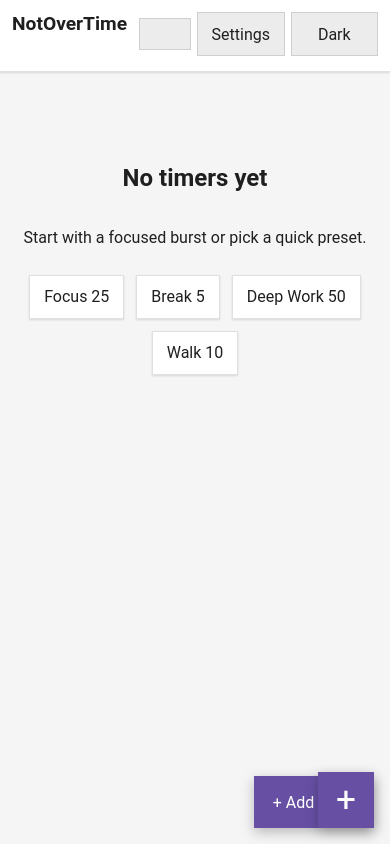
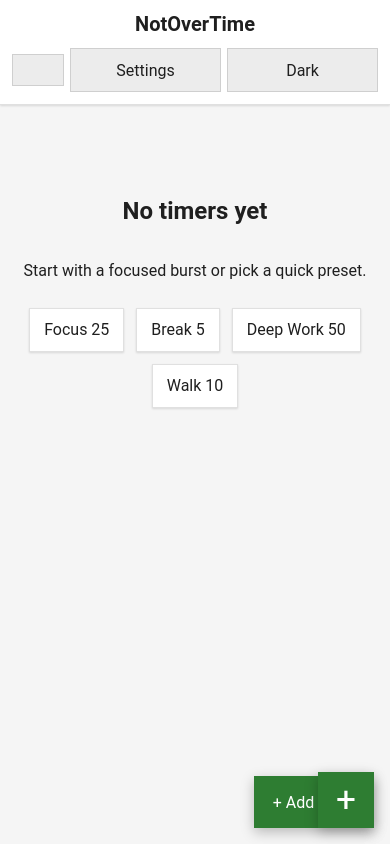
Before and after one commit to wal-z1/NotOverTime, a React (Vite) app: page / in a window 390 px wide. Built offline with nearby package versions, Linux system fonts and the light colour scheme.

Commit message:
Center header and add progress bar

```diff
--- a/src/App.jsx
+++ b/src/App.jsx
@@ -3,8 +3,8 @@ import { useEffect, useMemo, useRef, useState } from 'react';
 const STORAGE_PREFIX = 'timers.v1';
 const MAX_TIMERS = 50;
 const DEFAULT_SOUND = 'Beep';
-const LIGHT_DEFAULT_COLOR = '#6750a4';
-const DARK_DEFAULT_COLOR = '#d0bcff';
+const LIGHT_DEFAULT_COLOR = '#2e7d32';
+const DARK_DEFAULT_COLOR = '#81c784';
 const DEMO_PRESETS = [
   { name: 'Focus 25', seconds: 25 * 60 },
   { name: 'Break 5', seconds: 5 * 60 },
@@ -17,7 +17,7 @@ function getDefaultTrackerColor() {
     : LIGHT_DEFAULT_COLOR;
 }
 
-const TRACKER_COLORS = [getDefaultTrackerColor(), '#ff6f61', '#ff9800', '#4caf50', '#2196f3', '#e91e63', '#00acc1'];
+const TRACKER_COLORS = [getDefaultTrackerColor(), '#6750a4', '#ff9800', '#4caf50', '#2196f3', '#e91e63', '#00acc1'];
 
 function clamp(value, min, max) {
   return Math.min(Math.max(value, min), max);
@@ -578,6 +578,9 @@ function App() {
                       <div className="elapsed-total">{formatDuration(timer.elapsedMs / 1000)} / {formatDuration(timer.totalMs / 1000)}</div>
                     </div>
                   </div>
+                  <div className="linear-progress" aria-label={`${Math.round(progress)}% complete`}>
+                    <span className="linear-progress-fill" style={{ width: `${progress}%`, backgroundColor: timer.color }} />
+                  </div>
 
                   <div className="actions-row">
                     {timer.state === 'running' ? (
--- a/src/styles.css
+++ b/src/styles.css
@@ -6,8 +6,8 @@
   --muted: #5f6368;
   --outline: rgba(0, 0, 0, 0.12);
   --shadow: rgba(0, 0, 0, 0.12);
-  --primary: #6750a4;
-  --primary-strong: #4f378b;
+  --primary: #2e7d32;
+  --primary-strong: #1b5e20;
   --on-primary: #ffffff;
   --ring-track: rgba(0, 0, 0, 0.08);
   --success: #2e7d32;
@@ -22,9 +22,9 @@
   --muted: #b7bcc2;
   --outline: rgba(255, 255, 255, 0.12);
   --shadow: rgba(0, 0, 0, 0.35);
-  --primary: #d0bcff;
-  --primary-strong: #a88bdb;
-  --on-primary: #241538;
+  --primary: #81c784;
+  --primary-strong: #4caf50;
+  --on-primary: #102313;
   --ring-track: rgba(255, 255, 255, 0.08);
   --success: #81c784;
   --danger: #ef9a9a;
@@ -88,9 +88,16 @@ button:active {
   box-shadow: 0 1px 2px var(--shadow);
 }
 
+.brand-wrap {
+  position: absolute;
+  left: 50%;
+  transform: translateX(-50%);
+}
+
 .brand-wrap h1 {
   margin: 0;
   font-size: clamp(1.2rem, 2vw, 2rem);
+  white-space: nowrap;
 }
 
 .header-actions {
@@ -222,7 +229,7 @@ button:active {
   place-items: center;
   width: 100%;
   min-height: 220px;
-  margin-bottom: 18px;
+  margin-bottom: 12px;
 }
 
 .timer-ring {
@@ -268,6 +275,21 @@ button:active {
   margin-top: 4px;
   color: var(--muted);
   font-size: 0.85rem;
+}
+
+.linear-progress {
+  width: 100%;
+  height: 8px;
+  margin-bottom: 18px;
+  overflow: hidden;
+  background: var(--ring-track);
+}
+
+.linear-progress-fill {
+  display: block;
+  height: 100%;
+  min-width: 0;
+  transition: width 0.25s ease;
 }
 
 .actions-row {
@@ -444,17 +466,28 @@ button:active {
 
 @media (max-width: 640px) {
   .app-header {
-    align-items: flex-start;
+    align-items: center;
+    flex-direction: column;
     padding: 12px;
+  }
+
+  .brand-wrap {
+    position: static;
+    transform: none;
   }
 
   .header-actions {
     gap: 6px;
-    flex: 1;
+    width: 100%;
+    justify-content: center;
   }
 
   .switch-row span {
     display: none;
+  }
+
+  .brand-wrap h1 {
+    font-size: 1.25rem;
   }
 
   .icon-button {
```
